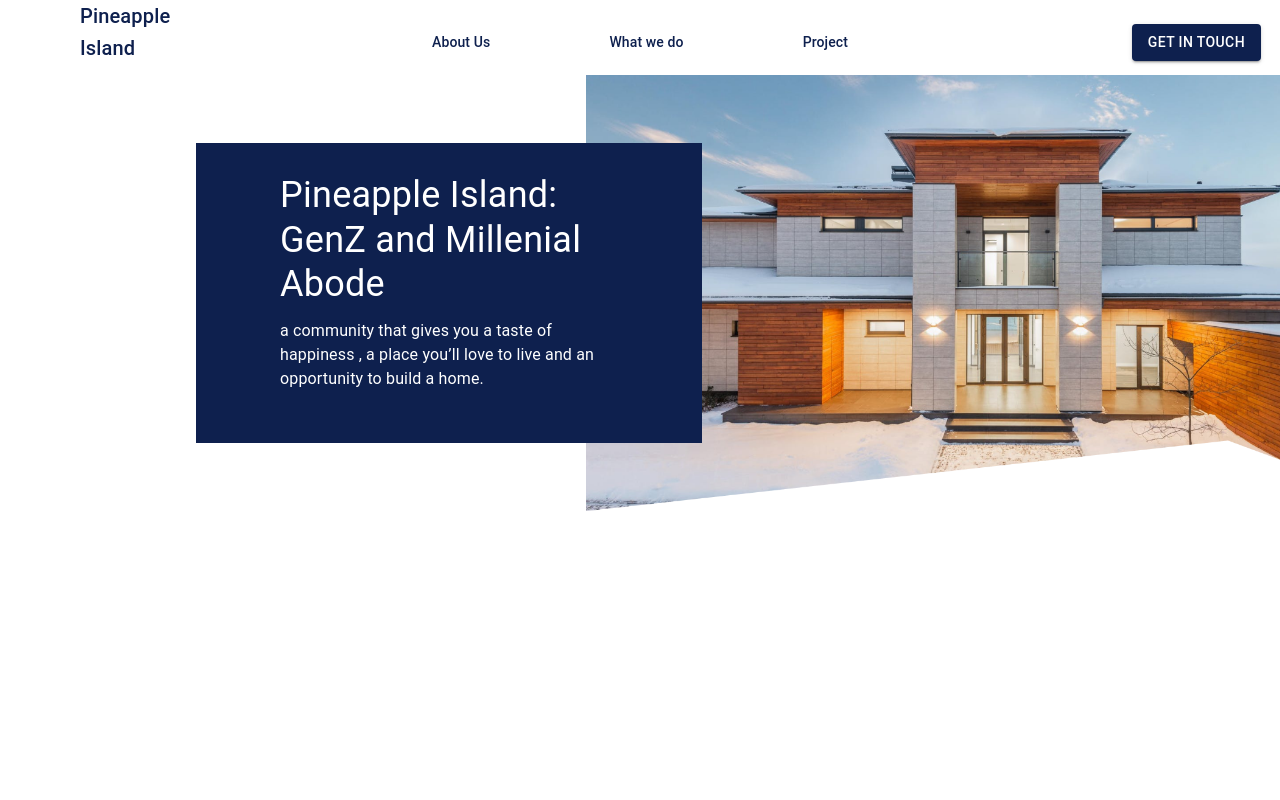
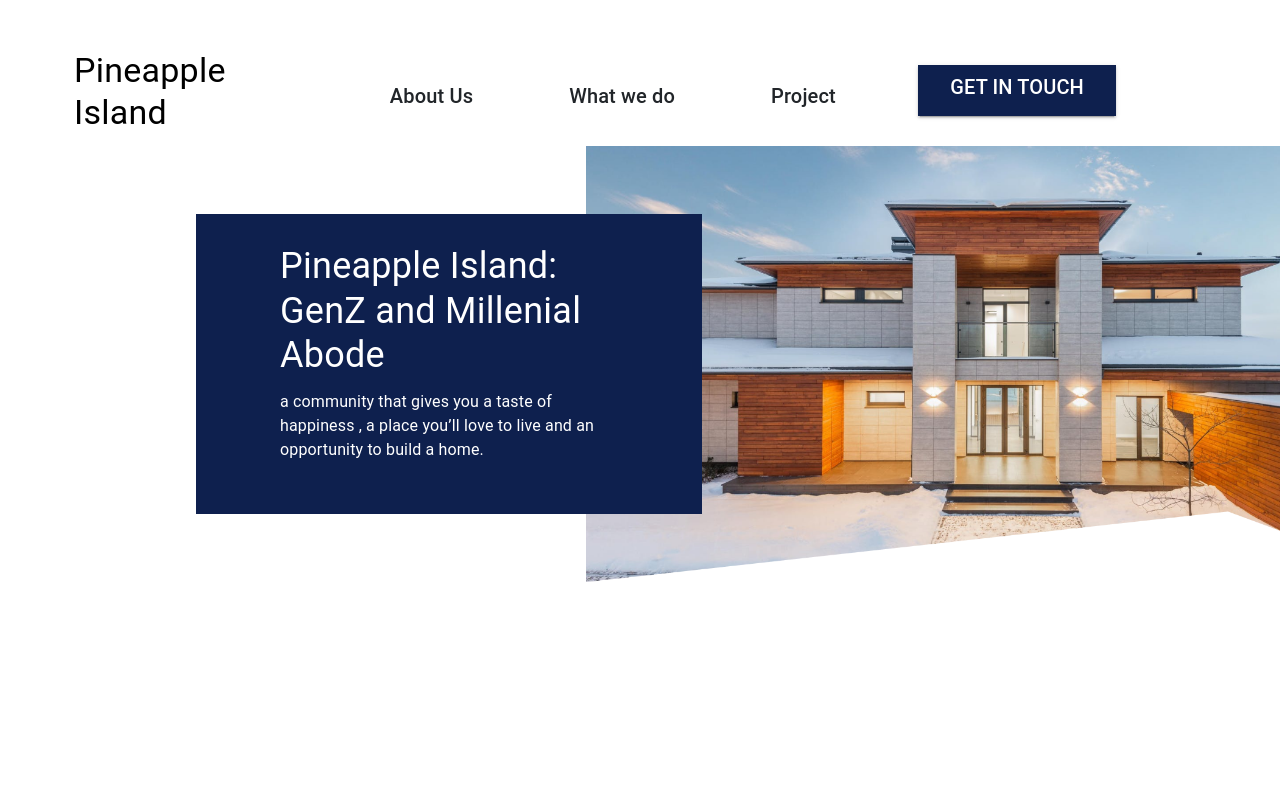
Before and after one commit to Tanapatpusiri/web-responsive, a Next.js app: page / in a window 1280 px wide. Shown: the top 800 px of the page. Built offline with nearby package versions, Linux system fonts and the light colour scheme.

Commit message:
fix: navbar

```diff
--- a/package.json
+++ b/package.json
@@ -13,6 +13,7 @@
     "@emotion/styled": "^11.11.0",
     "@mui/material": "^5.15.6",
     "bootstrap": "^5.3.2",
+    "hamburger-react": "^2.5.0",
     "next": "14.1.0",
     "react": "^18",
     "react-bootstrap": "^2.10.0",
--- a/pages/Navbar.tsx
+++ b/pages/Navbar.tsx
@@ -1,34 +1,74 @@
-import Button from "@mui/material/Button";
-import Checkbox from "@mui/material/Checkbox";
-import Box from "@mui/material/Box";
-import Grid from "@mui/material/Unstable_Grid2";
+import {
+  Button,
+  Checkbox,
+  Box,
+  Grid,
+  Typography,
+  Fade,
+  FormControlLabel,
+  Drawer,
+  List,
+  ListItem,
+  ListItemButton,
+  ListItemIcon,
+  ListItemText,
+} from "@mui/material";
 import Image from "next/image";
 import styles from "@/styles/Home.module.css";
-import Typography from "@mui/material/Typography";
 import Icon from "../image/iconnavbar.png";
+import Hamburger from "hamburger-react";
 import Close from "../image/close.png";
-import Fade from "@mui/material/Fade";
 import { useState } from "react";
-import FormControlLabel from "@mui/material/FormControlLabel";
 import { Link } from "react-scroll";
+import Container from '@mui/material/Container';
+
 export default function Navbar() {
-  const [checked, setChecked] = useState(false);
-  const handleChange = () => {
-    setChecked((prev) => !prev);
+  const [isOpen, setOpen] = useState(false);
+  type Anchor = "right";
+  const [state, setState] = useState({
+    right: false,
+  });
+
+  const toggleDrawer =
+    (anchor: Anchor, open: boolean) =>
+    (event: React.KeyboardEvent | React.MouseEvent) => {
+      if (
+        event.type === "keydown" &&
+        ((event as React.KeyboardEvent).key === "Tab" ||
+          (event as React.KeyboardEvent).key === "Shift")
+      ) {
+        return;
+      }
+
+      setState({ ...state, [anchor]: open });
     };
+
 
   return (
     <>
-      <div className="NavBar">
-        <nav>
+      <Box
+        className="NavBar"
+        sx={{
+          display: { xs: "none", lg: "block" },
+        }}
+      >
+         <Container>
           <Box>
-            <Grid container spacing={2}>
-              <Grid xs>
-                <Box className={styles.NavName}>
+            <Grid container
+            sx={{
+              display: "flex",
+              justifyContent: "space-between",
+            }}
+            >
+              <Grid>
+                <Box
+                  className="NavName"
+                  sx={{ width: "10%", marginLeft: "10px", marginTop: "50px" }}
+                >
                   <Typography
-                    sx={{ ml: { lg: 10, xs: 2 } }}
-                    className={styles.NavTextName}
-                    variant="h6"
+                    sx={{}}
+                    className="NavTextName"
+                    variant="h4"
                     gutterBottom
                   >
                     Pineapple Island
@@ -36,36 +76,34 @@ export default function Navbar() {
                 </Box>
               </Grid>
 
-              <Grid xs>
+              <Grid>
                 <Box
                   sx={{
                     display: "flex",
-                    justifyContent: "space-between",
-                    mt: { xs: -10, lg: 4 },
+
+                    marginTop: "80px",
+                    marginLeft: "-20px",
                   }}
                 >
-                  <Typography
-                    className={styles.NavMenu}
-                    variant="subtitle2"
-                    gutterBottom
-                  >
+                  <Typography sx={{
+
+                    px:6
+                  }} className="NavMenu" variant="h6" gutterBottom>
                     <Link
                       to="PageTwo"
                       spy={true}
                       smooth={true}
                       offset={30}
                       duration={500}
+
                     >
                       {" "}
                       About Us{" "}
                     </Link>
                   </Typography>
-                  <Typography
-                    className={styles.NavMenu}
-                    variant="subtitle2"
-                    gutterBottom
-                  >
-                    <Link
+                  <Typography sx={{
+                    px:6
+                  }} className="NavMenu" variant="h6" gutterBottom>                    <Link
                       to="Pagefour"
                       spy={true}
                       smooth={true}
@@ -76,12 +114,9 @@ export default function Navbar() {
                       What we do{" "}
                     </Link>
                   </Typography>
-                  <Typography
-                    className={styles.NavMenu}
-                    variant="subtitle2"
-                    gutterBottom
-                  >
-                    <Link
+                  <Typography sx={{
+                    px:6
+                  }} className="NavMenu" variant="h6" gutterBottom>                    <Link
                       to="Pagefive"
                       spy={true}
                       smooth={true}
@@ -95,7 +130,7 @@ export default function Navbar() {
                 </Box>
               </Grid>
 
-              <Grid xs>
+              <Grid>
                 <Box
                   sx={{
                     display: "flex",
@@ -105,12 +140,15 @@ export default function Navbar() {
                 >
                   <Button
                     variant="contained"
+                    className="NavMenu"
                     sx={{
-                      color: { xs: "#0E204E", lg: "#ffff" },
-                      bgcolor: { xs: "#ffff", lg: "#0E204E" },
-                      zIndex: { xs: 1 },
-                      mt: { xs: -20, lg: 3 },
-                      mr: { lg: 6 },
+                      color: "#ffff",
+                      bgcolor: "#0E204E",
+                      zIndex: 1,
+                      borderRadius: 0,
+                      marginTop: "65px",
+                      marginRight: "100px",
+                      px: 4,
                     }}
                   >
                     {" "}
@@ -122,107 +160,159 @@ export default function Navbar() {
                       duration={500}
                     >
                       {" "}
+                      <Typography className="NavMenu" variant="h6" gutterBottom>
                         Get in Touch
+                      </Typography>
                     </Link>
                   </Button>
+                </Box>
+              </Grid>
+            </Grid>
+          </Box>
+          </Container>
+
+      </Box>
 
       <Box
         sx={{
-                      pt: { xs: 3, lg: 1 },
-                      ml: { lg: -10 },
-                      mr: { xs: 2 },
+          display: { xs: "block", lg: "none" },
         }}
       >
-                    <FormControlLabel
-                      control={
-                        <Checkbox
-                          onChange={handleChange}
-                          sx={{ display: "none" }}
-                        />
-                      }
-                      label={
-                        <Image
-                          className={styles.NavMenu}
-                          src={Icon}
-                          width={30}
-                          priority
-                          alt=""
-                        />
-                      }
-                    ></FormControlLabel>
-                  </Box>
+        <Grid container>
+          <Grid xs>
+            <Box
+              className="NavName"
+              sx={{ width: "10%", marginLeft: "20px", marginTop: "50px" }}
+            >
+              <Typography
+                sx={{}}
+                className="NavTextName"
+                variant="h6"
+                gutterBottom
+              >
+                Pineapple Island
+              </Typography>
             </Box>
           </Grid>
+          <Grid>
             <Box
               sx={{
-                  display: "flex",
+                marginTop: "65px",
+                marginRight: 3,
               }}
             >
-                <Fade in={checked}>
-                  <ul className={styles.sidebar} id="sidebar">
-                    <FormControlLabel
-                      control={
-                        <Checkbox
-                          onChange={handleChange}
-                          sx={{ display: "none" }}
+              {(["right"] as const).map((anchor) => (
+                <Box key={anchor}>
+                  <Hamburger
+                    color="#0E204E"
+                    duration={0.8}
+                    toggled={isOpen}
+                    toggle={setOpen}
+                    onToggle={toggleDrawer(anchor, true) as any}
                   />
-                      }
-                      label={
-                        <Image
-                          className="IconClose"
-                          src={Close}
-                          width={50}
-                          priority
-                          alt=""
+
+                  <Drawer
+                    transitionDuration={{ enter: 700, exit: 800 }}
+                    sx={{
+                      display: { xs: "block", lg: "none" },
+                    }}
+                    anchor={anchor}
+                    open={state[anchor]}
+                    onClose={toggleDrawer(anchor, false)}
+                    onClickCapture={() => {
+                      setOpen(false);
+                    }}
+                  >
+                    <Hamburger
+                      color="#0E204E"
+                      duration={0.5}
+                      toggled={isOpen}
+                      onToggle={toggleDrawer(anchor, false) as any}
                     />
-                      }
-                    ></FormControlLabel>
-                    <li className="Navli">
-                      {" "}
+                    <Box
+                      sx={{
+                        padding: 4,
+                      }}
+                    >
+                      <Typography
+                        className={styles.NavMenu}
+                        variant="h6"
+                        gutterBottom
+                        sx={{
+                          cursor: "pointer",
+                          paddingBottom: 2,
+                        }}
+                      >
                         <Link
-                        to="PageTwoM"
+                          to="PageTwo"
                           spy={true}
                           smooth={true}
-                        offset={50}
+                          offset={30}
                           duration={500}
+                          onClick={toggleDrawer(anchor, false) as any}
+                          onClickCapture={() => {
+                            setOpen(false);
+                          }}
                         >
                           {" "}
                           About Us{" "}
                         </Link>
-                    </li>
-                    <li className="Navli">
-                      {" "}
+                      </Typography>
+                      <Typography
+                        className={styles.NavMenu}
+                        variant="h6"
+                        gutterBottom
+                        sx={{
+                          cursor: "pointer",
+                          paddingBottom: 2,
+                        }}
+                      >
                         <Link
-                        to="PageFourM"
+                          to="Pagefour"
                           spy={true}
                           smooth={true}
-                        offset={50}
+                          offset={30}
                           duration={500}
+                          onClick={toggleDrawer(anchor, false) as any}
+                          onClickCapture={() => {
+                            setOpen(false);
+                          }}
                         >
                           {" "}
                           What we do{" "}
                         </Link>
-                    </li>
-                    <li className="Navli">
-                      {" "}
+                      </Typography>
+                      <Typography
+                        className={styles.NavMenu}
+                        variant="h6"
+                        gutterBottom
+                        sx={{
+                          cursor: "pointer",
+                        }}
+                      >
                         <Link
-                        to="PageFiveM"
+                          to="Pagefive"
                           spy={true}
                           smooth={true}
-                        offset={50}
+                          offset={30}
                           duration={500}
+                          onClick={toggleDrawer(anchor, false) as any}
+                          onClickCapture={() => {
+                            setOpen(false);
+                          }}
                         >
                           {" "}
                           Project{" "}
                         </Link>
-                    </li>
-                  </ul>
-                </Fade>
+                      </Typography>
+                    </Box>
+                  </Drawer>
+                </Box>
+              ))}
             </Box>
           </Grid>
+        </Grid>
       </Box>
-        </nav>
-      </div>
     </>
   );
 }
--- a/styles/Home.module.css
+++ b/styles/Home.module.css
@@ -13,18 +13,9 @@
   width: 10%;
 }
 
-.NavTextName{
-  font-family: 'Playfair Display', serif;
-  color: #0E204E;
-  font-weight: bolder;
-  margin-top: 15px;
-}
 
-.NavMenu{
-  font-family: 'Manrope', sans-serif;
-  color: #0E204E;
-  cursor: pointer;
-}
+
+
 
 .TextPage1{
   font-family: "Playfair Display";
--- a/styles/globals.css
+++ b/styles/globals.css
@@ -64,6 +64,12 @@ height: fit-content;
 background-repeat: no-repeat;
 }
 
+.NavTextName{
+  font-family: 'Playfair Display', serif;
+  color: #000000;
+  font-weight: bolder;
+
+}
 
 .Navli{
   padding: 2px;
@@ -77,3 +83,8 @@ background-repeat: no-repeat;
 .IconClose{
   padding: 10px;
 }
+
+.NavMenu{
+  font-family: 'Manrope', sans-serif;
+  font-weight: 400;
+}
```
Also changed, not shown: 1 other file (tests, documents, lock files or other folders). Lines whose indentation alone changed are shown as unchanged.
